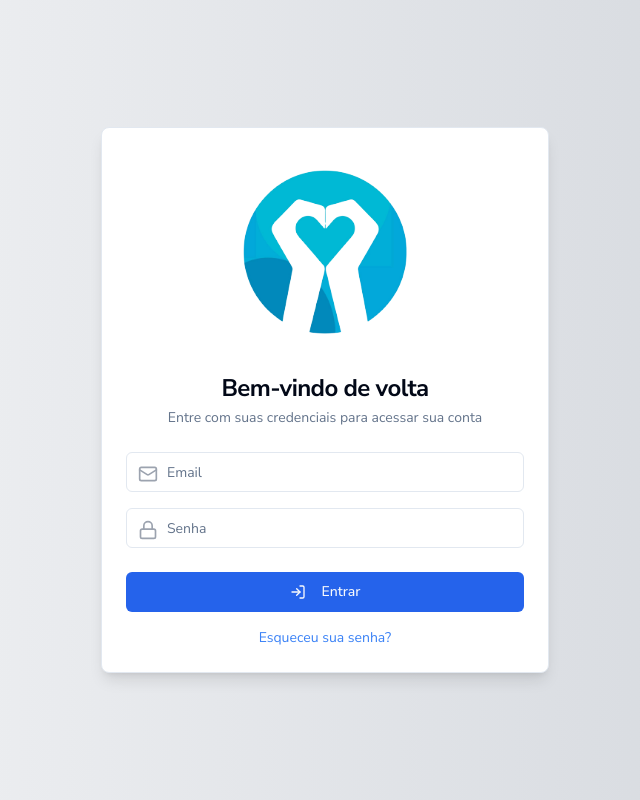
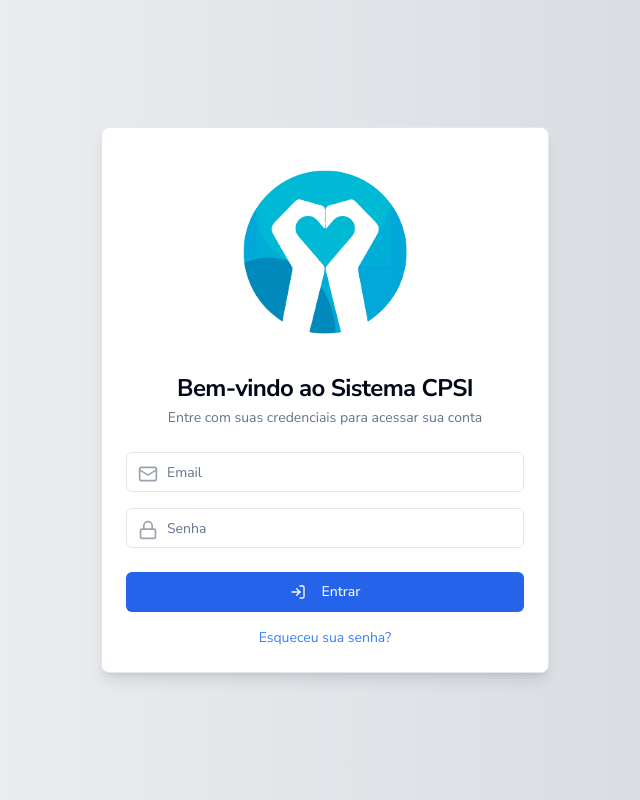
Before and after one commit to valmeidavr/app-cpsi-web, a Next.js app: page / in a window 1280 px wide. Shown: the whole page, without its empty margins (315-955 px from the left). Built offline with nearby package versions, Linux system fonts and the light colour scheme.

Commit message:
Atualizando a pagina inicial

```diff
--- a/src/app/page.tsx
+++ b/src/app/page.tsx
@@ -61,7 +61,7 @@ export default function Home() {
           <div className="flex justify-center mb-4">
             <Image src="/logotipo.svg" alt="GRUPO AAP-VR" width={200} height={100} className="rounded-md" />
           </div>
-          <CardTitle className="text-2xl font-bold">Bem-vindo de volta</CardTitle>
+          <CardTitle className="text-2xl font-bold">Bem-vindo ao Sistema CPSI</CardTitle>
           <CardDescription>Entre com suas credenciais para acessar sua conta</CardDescription>
         </CardHeader>
         <form onSubmit={onSubmit}>
```
